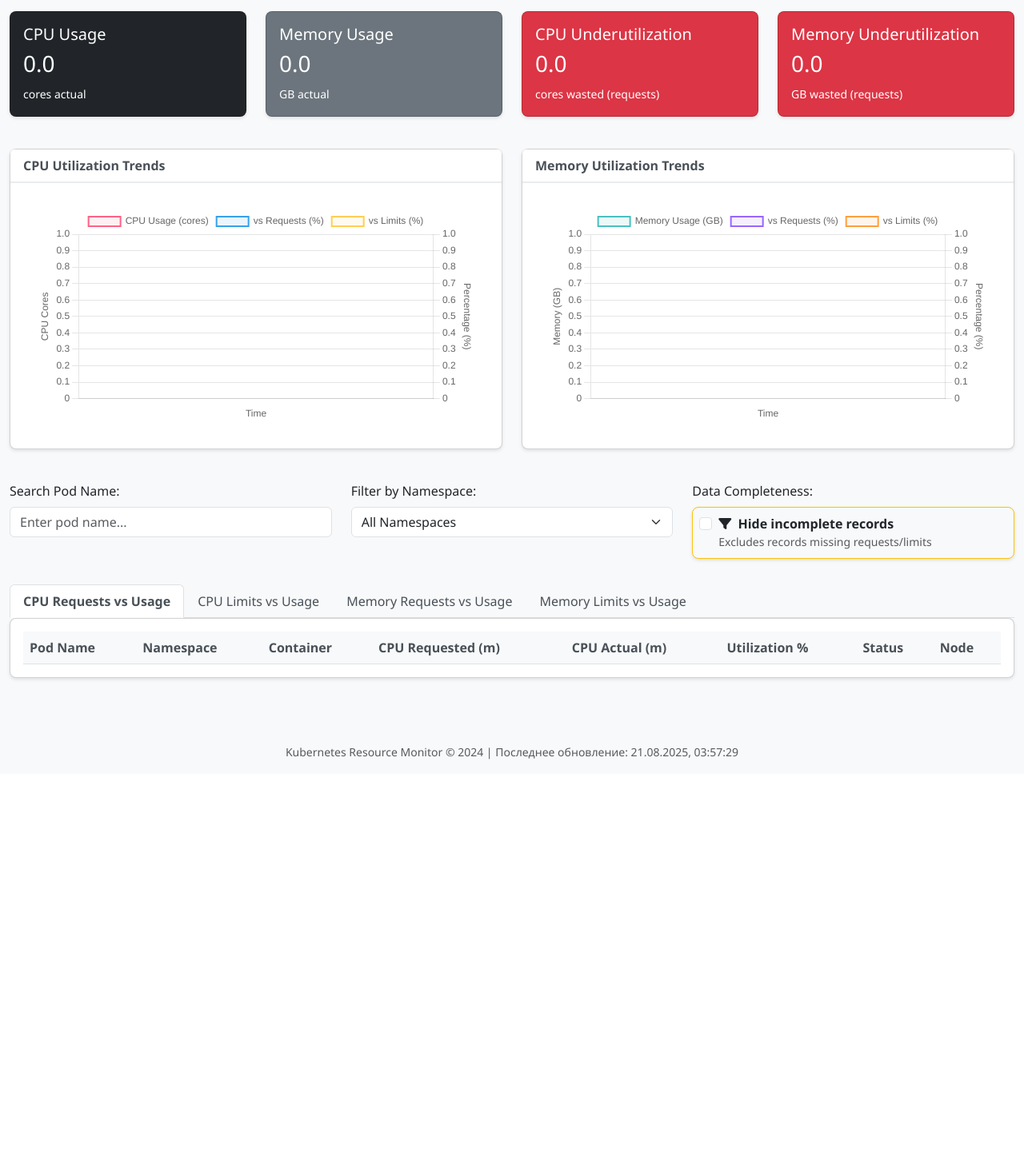
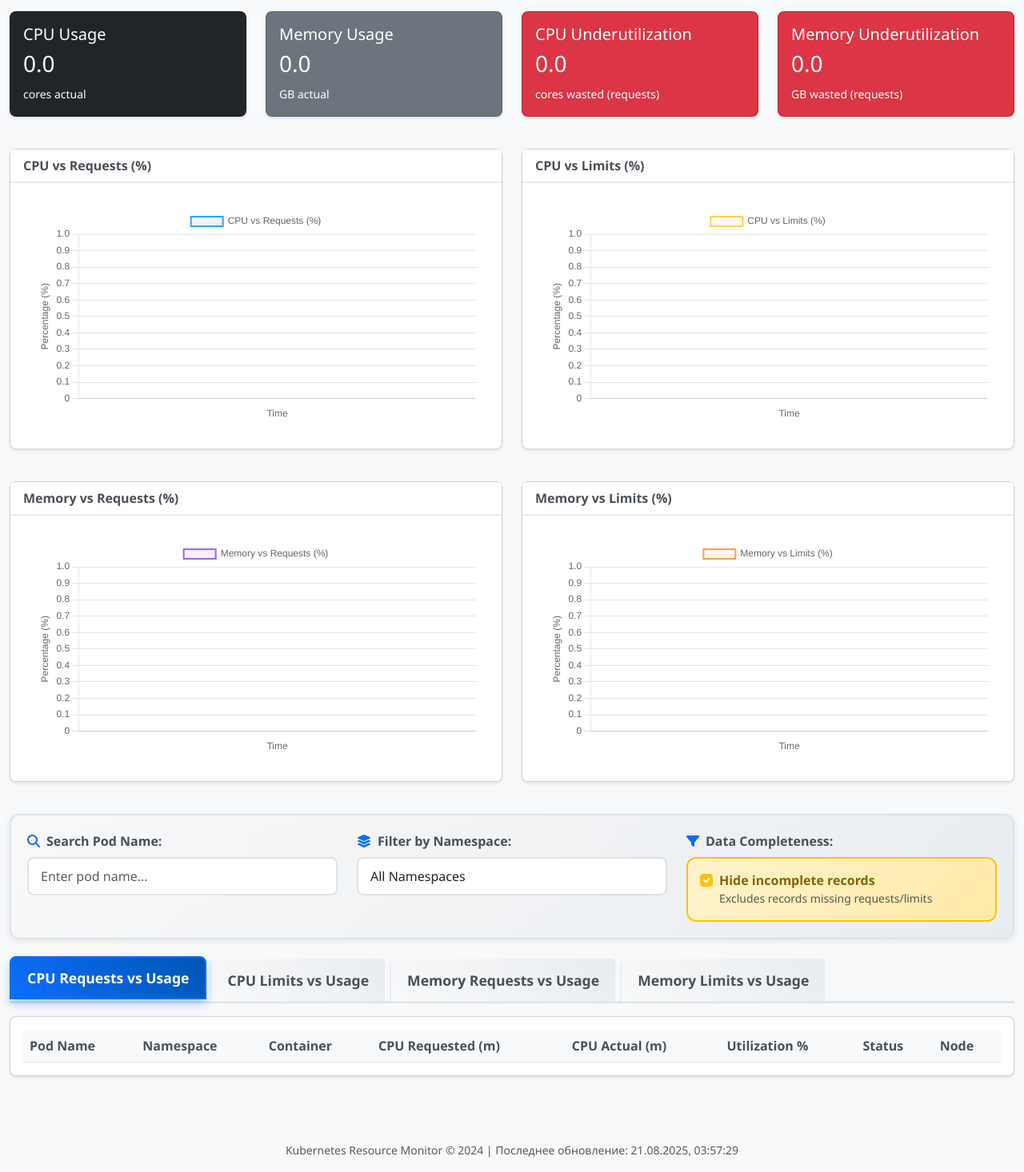
Before and after one commit to AllYouZombies/fastapi-k8s-resource-dashboard, a FastAPI app: page /dashboard in a window 1280 px wide. Shown: the part 292-1758 px from the top of the page at 80% size. Before the commit the page ends 1242 px from the top, so only its background shows below. Run offline with FastAPI, Linux system fonts and the light colour scheme; data that the repository does not hold is empty; parts of the project's set-up code (start-up, migrations or seed data) failed here and were passed over; some libraries are stand-ins or nearby versions.

Commit message:
Enhance dashboard UI with new filter styles and update chart labels; add CPU and Memory comparison charts

```diff
--- a/app/api/routes/dashboard.py
+++ b/app/api/routes/dashboard.py
@@ -22,7 +22,7 @@ async def dashboard_home(
     namespace: Optional[str] = Query(None),
     sort_column: Optional[str] = Query(None),
     sort_direction: Optional[str] = Query("asc"),
-    hide_incomplete: Optional[bool] = Query(False),
+    hide_incomplete: Optional[bool] = Query(True),
     db: Session = Depends(get_database_session),
 ):
     """Main dashboard page."""
--- a/app/static/js/dashboard.js
+++ b/app/static/js/dashboard.js
@@ -1,4 +1,4 @@
-let cpuChart, memoryChart;
+let cpuRequestsChart, cpuLimitsChart, memoryRequestsChart, memoryLimitsChart;
 let tables = {};
 
 // Initialize tables with server-side sorting
@@ -126,39 +126,20 @@ function setupTableControls() {
 
 // Initialize Chart.js charts
 function initializeCharts() {
-    // CPU Utilization Chart
-    const cpuCtx = document.getElementById('cpuChart').getContext('2d');
-    cpuChart = new Chart(cpuCtx, {
+    // CPU vs Requests Chart
+    const cpuRequestsCtx = document.getElementById('cpuRequestsChart').getContext('2d');
+    cpuRequestsChart = new Chart(cpuRequestsCtx, {
         type: 'line',
         data: {
             labels: [],
             datasets: [{
-                label: 'CPU Usage (cores)',
-                data: [],
-                borderColor: 'rgba(255, 99, 132, 1)',
-                backgroundColor: 'rgba(255, 99, 132, 0.1)',
-                borderWidth: 2,
-                fill: false,
-                tension: 0.1,
-                yAxisID: 'y'
-            }, {
-                label: 'vs Requests (%)',
+                label: 'CPU vs Requests (%)',
                 data: [],
                 borderColor: 'rgba(54, 162, 235, 1)',
                 backgroundColor: 'rgba(54, 162, 235, 0.1)',
                 borderWidth: 2,
                 fill: false,
-                tension: 0.1,
-                yAxisID: 'y1'
-            }, {
-                label: 'vs Limits (%)',
-                data: [],
-                borderColor: 'rgba(255, 206, 86, 1)',
-                backgroundColor: 'rgba(255, 206, 86, 0.1)',
-                borderWidth: 2,
-                fill: false,
-                tension: 0.1,
-                yAxisID: 'y1'
+                tension: 0.1
             }]
         },
         options: {
@@ -182,65 +163,31 @@ function initializeCharts() {
                     }
                 },
                 y: {
-                    type: 'linear',
                     display: true,
-                    position: 'left',
-                    title: {
-                        display: true,
-                        text: 'CPU Cores'
-                    },
-                    beginAtZero: true
-                },
-                y1: {
-                    type: 'linear',
-                    display: true,
-                    position: 'right',
                     title: {
                         display: true,
                         text: 'Percentage (%)'
                     },
-                    beginAtZero: true,
-                    grid: {
-                        drawOnChartArea: false,
-                    },
+                    beginAtZero: true
                 }
             }
         }
     });
 
-    // Memory Utilization Chart
-    const memoryCtx = document.getElementById('memoryChart').getContext('2d');
-    memoryChart = new Chart(memoryCtx, {
+    // CPU vs Limits Chart
+    const cpuLimitsCtx = document.getElementById('cpuLimitsChart').getContext('2d');
+    cpuLimitsChart = new Chart(cpuLimitsCtx, {
         type: 'line',
         data: {
             labels: [],
             datasets: [{
-                label: 'Memory Usage (GB)',
+                label: 'CPU vs Limits (%)',
                 data: [],
-                borderColor: 'rgba(75, 192, 192, 1)',
-                backgroundColor: 'rgba(75, 192, 192, 0.1)',
+                borderColor: 'rgba(255, 206, 86, 1)',
+                backgroundColor: 'rgba(255, 206, 86, 0.1)',
                 borderWidth: 2,
                 fill: false,
-                tension: 0.1,
-                yAxisID: 'y'
-            }, {
-                label: 'vs Requests (%)',
-                data: [],
-                borderColor: 'rgba(153, 102, 255, 1)',
-                backgroundColor: 'rgba(153, 102, 255, 0.1)',
-                borderWidth: 2,
-                fill: false,
-                tension: 0.1,
-                yAxisID: 'y1'
-            }, {
-                label: 'vs Limits (%)',
-                data: [],
-                borderColor: 'rgba(255, 159, 64, 1)',
-                backgroundColor: 'rgba(255, 159, 64, 0.1)',
-                borderWidth: 2,
-                fill: false,
-                tension: 0.1,
-                yAxisID: 'y1'
+                tension: 0.1
             }]
         },
         options: {
@@ -264,27 +211,108 @@ function initializeCharts() {
                     }
                 },
                 y: {
-                    type: 'linear',
                     display: true,
-                    position: 'left',
-                    title: {
-                        display: true,
-                        text: 'Memory (GB)'
-                    },
-                    beginAtZero: true
-                },
-                y1: {
-                    type: 'linear',
-                    display: true,
-                    position: 'right',
                     title: {
                         display: true,
                         text: 'Percentage (%)'
                     },
-                    beginAtZero: true,
-                    grid: {
-                        drawOnChartArea: false,
+                    beginAtZero: true
+                }
+            }
+        }
+    });
+
+    // Memory vs Requests Chart
+    const memoryRequestsCtx = document.getElementById('memoryRequestsChart').getContext('2d');
+    memoryRequestsChart = new Chart(memoryRequestsCtx, {
+        type: 'line',
+        data: {
+            labels: [],
+            datasets: [{
+                label: 'Memory vs Requests (%)',
+                data: [],
+                borderColor: 'rgba(153, 102, 255, 1)',
+                backgroundColor: 'rgba(153, 102, 255, 0.1)',
+                borderWidth: 2,
+                fill: false,
+                tension: 0.1
+            }]
+        },
+        options: {
+            responsive: true,
+            maintainAspectRatio: false,
+            plugins: {
+                legend: {
+                    position: 'top'
+                },
+                tooltip: {
+                    mode: 'index',
+                    intersect: false
+                }
+            },
+            scales: {
+                x: {
+                    display: true,
+                    title: {
+                        display: true,
+                        text: 'Time'
+                    }
+                },
+                y: {
+                    display: true,
+                    title: {
+                        display: true,
+                        text: 'Percentage (%)'
                     },
+                    beginAtZero: true
+                }
+            }
+        }
+    });
+
+    // Memory vs Limits Chart
+    const memoryLimitsCtx = document.getElementById('memoryLimitsChart').getContext('2d');
+    memoryLimitsChart = new Chart(memoryLimitsCtx, {
+        type: 'line',
+        data: {
+            labels: [],
+            datasets: [{
+                label: 'Memory vs Limits (%)',
+                data: [],
+                borderColor: 'rgba(255, 159, 64, 1)',
+                backgroundColor: 'rgba(255, 159, 64, 0.1)',
+                borderWidth: 2,
+                fill: false,
+                tension: 0.1
+            }]
+        },
+        options: {
+            responsive: true,
+            maintainAspectRatio: false,
+            plugins: {
+                legend: {
+                    position: 'top'
+                },
+                tooltip: {
+                    mode: 'index',
+                    intersect: false
+                }
+            },
+            scales: {
+                x: {
+                    display: true,
+                    title: {
+                        display: true,
+                        text: 'Time'
+                    }
+                },
+                y: {
+                    display: true,
+                    title: {
+                        display: true,
+                        text: 'Percentage (%)'
+                    },
+                    beginAtZero: true
                 }
             }
         }
@@ -302,19 +330,25 @@ async function loadChartData() {
 
         const data = await response.json();
 
-        // Update CPU chart
-        cpuChart.data.labels = data.timestamps;
-        cpuChart.data.datasets[0].data = data.cpu_usage_absolute;
-        cpuChart.data.datasets[1].data = data.cpu_usage_percentage_requests;
-        cpuChart.data.datasets[2].data = data.cpu_usage_percentage_limits;
-        cpuChart.update('none');
+        // Update CPU vs Requests chart
+        cpuRequestsChart.data.labels = data.timestamps;
+        cpuRequestsChart.data.datasets[0].data = data.cpu_usage_percentage_requests;
+        cpuRequestsChart.update('none');
 
-        // Update Memory chart
-        memoryChart.data.labels = data.timestamps;
-        memoryChart.data.datasets[0].data = data.memory_usage_absolute;
-        memoryChart.data.datasets[1].data = data.memory_usage_percentage_requests;
-        memoryChart.data.datasets[2].data = data.memory_usage_percentage_limits;
-        memoryChart.update('none');
+        // Update CPU vs Limits chart
+        cpuLimitsChart.data.labels = data.timestamps;
+        cpuLimitsChart.data.datasets[0].data = data.cpu_usage_percentage_limits;
+        cpuLimitsChart.update('none');
+
+        // Update Memory vs Requests chart
+        memoryRequestsChart.data.labels = data.timestamps;
+        memoryRequestsChart.data.datasets[0].data = data.memory_usage_percentage_requests;
+        memoryRequestsChart.update('none');
+
+        // Update Memory vs Limits chart
+        memoryLimitsChart.data.labels = data.timestamps;
+        memoryLimitsChart.data.datasets[0].data = data.memory_usage_percentage_limits;
+        memoryLimitsChart.update('none');
 
     } catch (error) {
         console.error('Error loading chart data:', error);
--- a/app/static/templates/dashboard.html
+++ b/app/static/templates/dashboard.html
@@ -29,6 +29,102 @@
 
 .sortable:hover {
     background-color: rgba(0, 0, 0, 0.05);
+}
+
+.nav-tabs {
+    border-bottom: 3px solid #dee2e6;
+    margin-bottom: 1rem;
+}
+
+.nav-tabs .nav-link {
+    border: 2px solid transparent;
+    font-weight: 600;
+    font-size: 1.1rem;
+    padding: 12px 20px;
+    margin-right: 0.25rem;
+    color: #495057;
+    background: linear-gradient(45deg, #f8f9fa 0%, #e9ecef 100%);
+    border-radius: 8px 8px 0 0;
+    transition: all 0.3s ease;
+}
+
+.nav-tabs .nav-link:hover {
+    border-color: #0d6efd;
+    color: #0d6efd;
+    background: linear-gradient(45deg, #ffffff 0%, #f8f9fa 100%);
+    transform: translateY(-2px);
+    box-shadow: 0 4px 8px rgba(0, 0, 0, 0.1);
+}
+
+.nav-tabs .nav-link.active {
+    color: #ffffff;
+    background: linear-gradient(45deg, #0d6efd 0%, #0056b3 100%);
+    border-color: #0d6efd;
+    transform: translateY(-3px);
+    box-shadow: 0 6px 12px rgba(13, 110, 253, 0.3);
+}
+
+/* Unified filter styling */
+.filter-container {
+    background: linear-gradient(135deg, #f8f9fa 0%, #e9ecef 100%);
+    border: 2px solid #dee2e6;
+    border-radius: 12px;
+    padding: 20px;
+    margin-bottom: 1.5rem;
+    box-shadow: 0 2px 8px rgba(0, 0, 0, 0.08);
+}
+
+.filter-container .form-label {
+    font-weight: 600;
+    color: #495057;
+    margin-bottom: 8px;
+    display: flex;
+    align-items: center;
+}
+
+.filter-container .form-label i {
+    margin-right: 8px;
+    color: #0d6efd;
+}
+
+.filter-container .form-control,
+.filter-container .form-select {
+    border: 2px solid #dee2e6;
+    border-radius: 8px;
+    padding: 10px 15px;
+    font-size: 1rem;
+    transition: all 0.3s ease;
+    background: #ffffff;
+}
+
+.filter-container .form-control:focus,
+.filter-container .form-select:focus {
+    border-color: #0d6efd;
+    box-shadow: 0 0 0 0.2rem rgba(13, 110, 253, 0.25);
+    background: #ffffff;
+}
+
+.filter-special {
+    background: linear-gradient(135deg, #fff3cd 0%, #ffeaa7 100%);
+    border: 2px solid #ffc107;
+    border-radius: 12px;
+    padding: 15px;
+    transition: all 0.3s ease;
+}
+
+.filter-special:hover {
+    transform: translateY(-1px);
+    box-shadow: 0 4px 12px rgba(255, 193, 7, 0.2);
+}
+
+.filter-special .form-check-label {
+    color: #856404;
+    font-weight: 600;
+}
+
+.filter-special .form-check-input:checked {
+    background-color: #ffc107;
+    border-color: #ffc107;
 }
 </style>
 {% endblock %}
@@ -130,20 +226,42 @@
     <div class="row mb-4">
         <div class="col-md-6">
             <div class="card">
-                <div class="card-header">CPU Utilization Trends</div>
+                <div class="card-header">CPU vs Requests (%)</div>
                 <div class="card-body">
                     <div class="chart-container">
-                        <canvas id="cpuChart"></canvas>
+                        <canvas id="cpuRequestsChart"></canvas>
                     </div>
                 </div>
             </div>
         </div>
         <div class="col-md-6">
             <div class="card">
-                <div class="card-header">Memory Utilization Trends</div>
+                <div class="card-header">CPU vs Limits (%)</div>
                 <div class="card-body">
                     <div class="chart-container">
-                        <canvas id="memoryChart"></canvas>
+                        <canvas id="cpuLimitsChart"></canvas>
+                    </div>
+                </div>
+            </div>
+        </div>
+    </div>
+    <div class="row mb-4">
+        <div class="col-md-6">
+            <div class="card">
+                <div class="card-header">Memory vs Requests (%)</div>
+                <div class="card-body">
+                    <div class="chart-container">
+                        <canvas id="memoryRequestsChart"></canvas>
+                    </div>
+                </div>
+            </div>
+        </div>
+        <div class="col-md-6">
+            <div class="card">
+                <div class="card-header">Memory vs Limits (%)</div>
+                <div class="card-body">
+                    <div class="chart-container">
+                        <canvas id="memoryLimitsChart"></canvas>
                     </div>
                 </div>
             </div>
@@ -151,13 +269,20 @@
     </div>
 
     <!-- Filters -->
-    <div class="row mb-3">
+    <div class="filter-container">
+        <div class="row">
             <div class="col-md-4">
-            <label for="podSearch" class="form-label">Search Pod Name:</label>
+                <label for="podSearch" class="form-label">
+                    <i class="fas fa-search"></i>
+                    Search Pod Name:
+                </label>
                 <input type="text" id="podSearch" class="form-control" placeholder="Enter pod name..." value="{{ search }}">
             </div>
             <div class="col-md-4">
-            <label for="namespaceFilter" class="form-label">Filter by Namespace:</label>
+                <label for="namespaceFilter" class="form-label">
+                    <i class="fas fa-layer-group"></i>
+                    Filter by Namespace:
+                </label>
                 <select id="namespaceFilter" class="form-select">
                     <option value="all" {% if selected_namespace == "all" %}selected{% endif %}>All Namespaces</option>
                     {% for ns in namespaces %}
@@ -166,15 +291,18 @@
                 </select>
             </div>
             <div class="col-md-4">
-            <label class="form-label">Data Completeness:</label>
-            <div class="card border-warning bg-light p-2">
+                <label class="form-label">
+                    <i class="fas fa-filter"></i>
+                    Data Completeness:
+                </label>
+                <div class="filter-special">
                     <div class="form-check">
                         <input class="form-check-input" type="checkbox" id="hideIncompleteData" value="true" {% if hide_incomplete %}checked{% endif %}>
-                    <label class="form-check-label fw-bold" for="hideIncompleteData">
-                        <i class="fas fa-filter me-1"></i>
+                        <label class="form-check-label" for="hideIncompleteData">
                             Hide incomplete records
                         </label>
                         <small class="text-muted d-block">Excludes records missing requests/limits</small>
+                    </div>
                 </div>
             </div>
         </div>
```
Also changed, not shown: README.md. Lines whose indentation alone changed are shown as unchanged.
